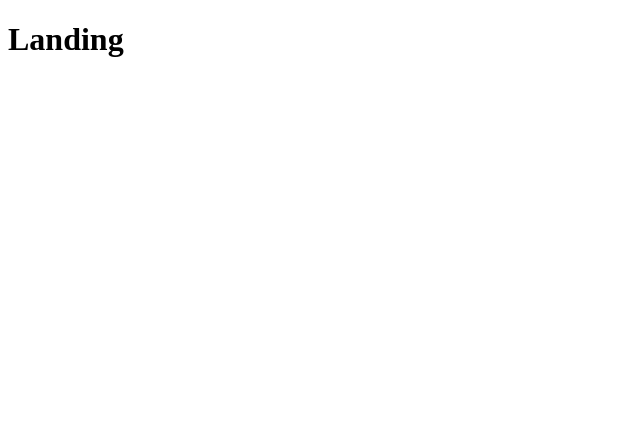
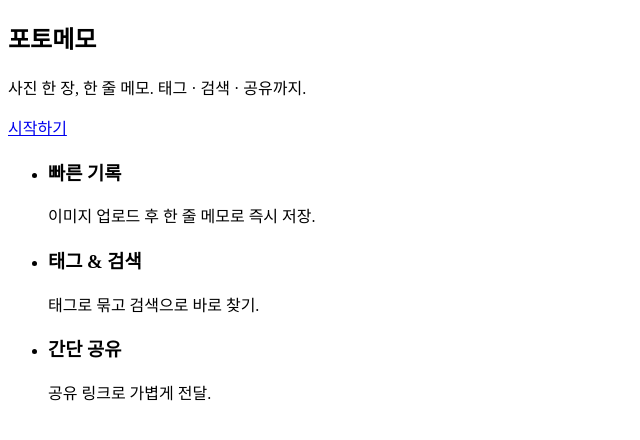
Before and after one commit to ikjunoob/Photomemo, a React app in the folder frontend/: page / in a window 1280 px wide. Shown: the top 440 px of the page, without its empty margins (0-640 px from the left). Built offline with nearby package versions, Linux system fonts and the light colour scheme; the HTML template or start-up script is replaced by a standard one.

Commit message:
Update Landing.jsx

```diff
--- a/frontend/src/pages/Landing.jsx
+++ b/frontend/src/pages/Landing.jsx
@@ -1,8 +1,32 @@
 import React from 'react'
+import { Link } from 'react-router-dom'
 
 const Landing = () => {
     return (
-        <h1>Landing</h1>
+        <section className="landing">
+            <div className="container">
+                <div className="landing-hero">
+                    <h1>포토메모</h1>
+                    <p className="landing-sub">사진 한 장, 한 줄 메모. 태그 · 검색 · 공유까지.</p>
+                    <Link to="/admin/login" className="btn btn-primary">시작하기</Link>
+                </div>
+
+                <ul className="landing-features">
+                    <li>
+                        <h3>빠른 기록</h3>
+                        <p>이미지 업로드 후 한 줄 메모로 즉시 저장.</p>
+                    </li>
+                    <li>
+                        <h3>태그 & 검색</h3>
+                        <p>태그로 묶고 검색으로 바로 찾기.</p>
+                    </li>
+                    <li>
+                        <h3>간단 공유</h3>
+                        <p>공유 링크로 가볍게 전달.</p>
+                    </li>
+                </ul>
+            </div>
+        </section>
     )
 }
 
```
